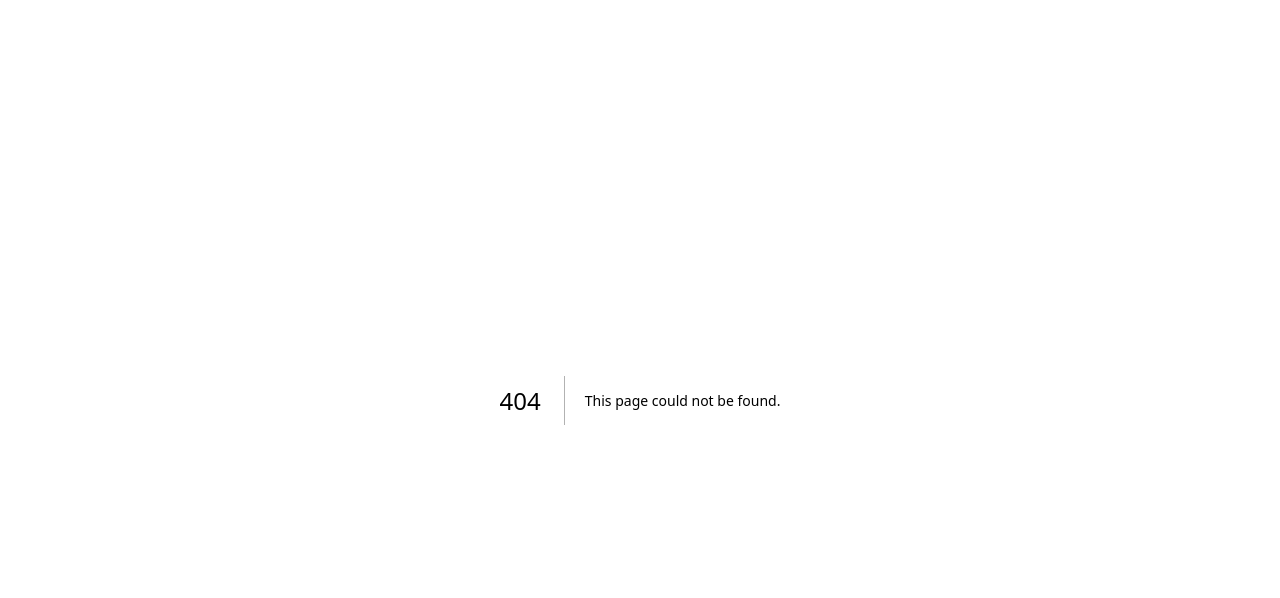
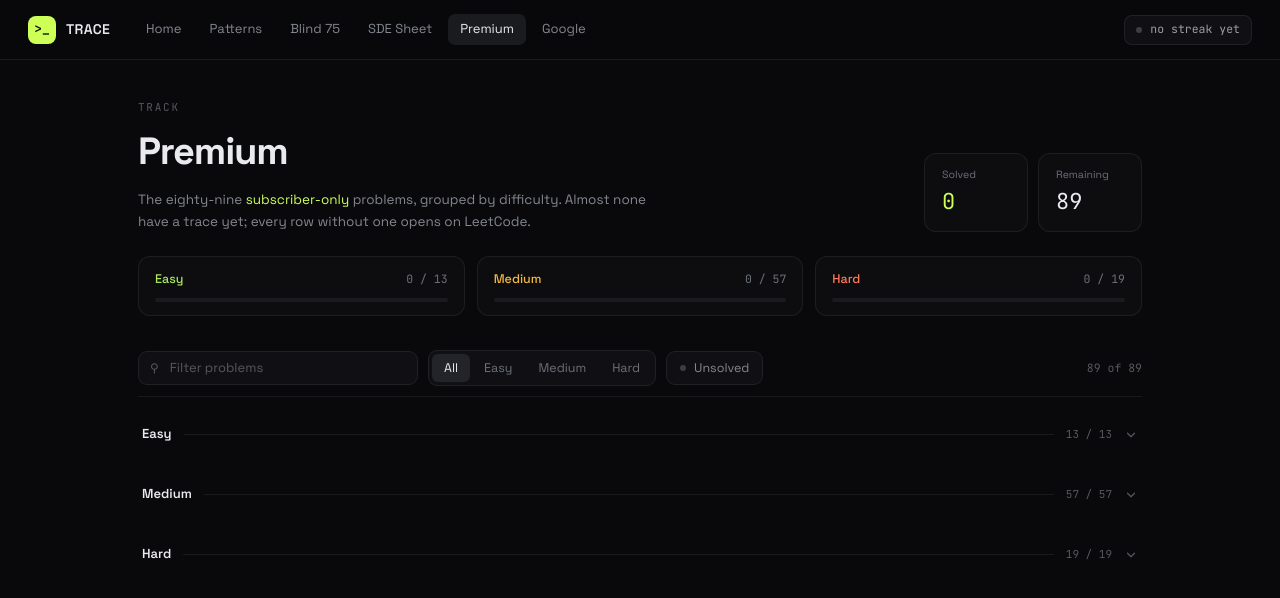
Before and after one commit to DragonUncaged/DSA-Practice, a Next.js app: page /premium in a window 1280 px wide. Before the commit this address had no page. Shown: the top 598 px of the page. Built offline with nearby package versions, Linux system fonts and the light colour scheme.

Commit message:
feat(premium): add a LeetCode Premium track and link unbuilt rows out

```diff
--- /dev/null
+++ b/src/app/premium/page.tsx
@@ -0,0 +1,18 @@
+import type { Metadata } from 'next'
+import { Sheet } from '@/components/Sheet'
+import { TopNav } from '@/components/TopNav'
+
+export const metadata: Metadata = {
+  title: 'Premium · TRACE',
+  description:
+    'The eighty-nine LeetCode Premium problems, grouped by difficulty, with a trace on every row that has one.',
+}
+
+export default function Page() {
+  return (
+    <>
+      <TopNav />
+      <Sheet track="premium" />
+    </>
+  )
+}
--- a/src/components/Sheet.module.scss
+++ b/src/components/Sheet.module.scss
@@ -334,9 +334,14 @@
     background: $ink-800;
   }
 
+  /* not built here yet — dimmed, but it still opens the problem on LeetCode */
   &.soon {
     opacity: 0.72;
-    cursor: default;
+  }
+
+  &.soon:hover {
+    opacity: 0.9;
+    border-color: $hair-strong;
   }
 }
 
--- a/src/components/Sheet.tsx
+++ b/src/components/Sheet.tsx
@@ -6,6 +6,7 @@ import { useAssisted, useProgress } from '@/lib/store'
 import type { Difficulty } from '@/lib/types'
 import { SHEET_GROUPS, type SheetEntry } from '@/problems'
 import { COMPANY_GROUPS, COMPANY_TITLES } from '@/problems/companies'
+import { PREMIUM_GROUPS } from '@/problems/premium'
 import { SDE_GROUPS } from '@/problems/sde'
 import s from './Sheet.module.scss'
 
@@ -16,7 +17,7 @@ const DIFF_COLOR: Record<Difficulty, string> = {
   Hard: '#FF7A59',
 }
 
-export type TrackId = 'blind75' | 'sde' | 'google'
+export type TrackId = 'blind75' | 'sde' | 'google' | 'premium'
 
 /**
  * Track definitions live here, on the client side of the boundary, so pages
@@ -55,7 +56,24 @@ const TRACKS: Record<
     ),
     groups: COMPANY_GROUPS.google,
   },
+  premium: {
+    title: 'Premium',
+    blurb: (
+      <>
+        The eighty-nine <span className={s.hl}>subscriber-only</span> problems, grouped by
+        difficulty. Almost none have a trace yet; every row without one opens on LeetCode.
+      </>
+    ),
+    groups: PREMIUM_GROUPS,
+  },
 }
+
+/**
+ * Where an unbuilt row sends you. `slug` is already the slugified title, so the
+ * fallback lands on LeetCode for most rows and misses for the few we spell
+ * differently - still better than the dead row it replaces.
+ */
+const leetcodeUrl = (e: SheetEntry) => e.leetcode ?? `https://leetcode.com/problems/${e.slug}/`
 
 /** A row is keyed by its trace id when one exists, so progress survives authoring. */
 const keyOf = (e: SheetEntry) => e.problemId ?? e.slug
@@ -251,7 +269,9 @@ export function Sheet({ track = 'blind75' }: { track?: TrackId }) {
                   <span className={`${s.diffLabel} ${s[e.difficulty.toLowerCase()]}`}>
                     {e.difficulty}
                   </span>
-                  <span className={`${s.arrow} ${live ? '' : s.off}`}>&rarr;</span>
+                  <span className={`${s.arrow} ${live ? '' : s.off}`}>
+                    {live ? <>&rarr;</> : <>&#8599;</>}
+                  </span>
                 </>
               )
 
@@ -260,9 +280,16 @@ export function Sheet({ track = 'blind75' }: { track?: TrackId }) {
                   {inner}
                 </Link>
               ) : (
-                <div key={e.slug} className={`${s.row} ${s.soon}`} title="Not built yet">
+                <a
+                  key={e.slug}
+                  href={leetcodeUrl(e)}
+                  target="_blank"
+                  rel="noopener noreferrer"
+                  title="Not built yet, opens on LeetCode"
+                  className={`${s.row} ${s.soon}`}
+                >
                   {inner}
-                </div>
+                </a>
               )
               })}
           </section>
--- a/src/components/TopNav.tsx
+++ b/src/components/TopNav.tsx
@@ -32,6 +32,9 @@ export function TopNav() {
         <Link href="/sde" className={`${s.link} ${path.startsWith('/sde') ? s.on : ''}`}>
           SDE Sheet
         </Link>
+        <Link href="/premium" className={`${s.link} ${path.startsWith('/premium') ? s.on : ''}`}>
+          Premium
+        </Link>
         <Link
           href="/company/google"
           className={`${s.link} ${path.startsWith('/company') ? s.on : ''}`}
--- a/src/problems/index.ts
+++ b/src/problems/index.ts
@@ -179,6 +179,11 @@ export interface SheetEntry {
   /** Set when a trace exists; otherwise the row shows as not yet authored. */
   problemId?: string
   slug: string
+  /**
+   * Where an unbuilt row sends you. Tracks that know the real LeetCode slug
+   * set it; the rest fall back to the slugified title, which is best-effort.
+   */
+  leetcode?: string
 }
 
 const slugify = (s: string) =>
--- /dev/null
+++ b/src/problems/premium.ts
@@ -0,0 +1,137 @@
+import type { Difficulty } from '@/lib/types'
+import { PROBLEMS, type SheetEntry } from './index'
+
+/**
+ * LeetCode Premium - the 89 subscriber-only problems, taken from the folder
+ * names and README headers of
+ * github.com/AkashSingh3031/Complete-LeetCode-Premium-Problems.
+ *
+ * The source carries no structure beyond the problem number, so rows are
+ * grouped by difficulty. Rows carry no trace id: one lights up when its
+ * slugified title matches a problem we have already traced, and every other
+ * row links out to its LeetCode page.
+ */
+
+/** Title, difficulty, and the LeetCode slug the row links out to. */
+type Row = [string, Difficulty, string]
+
+/** In problem-number order; the groups below re-sort them by difficulty. */
+const PREMIUM: Row[] = [
+  ['Binary Tree Upside Down', 'Medium', 'binary-tree-upside-down'],
+  ['Read N Characters Given Read4', 'Easy', 'read-n-characters-given-read4'],
+  ['Read N Characters Given read4 II - Call Multiple Times', 'Hard', 'read-n-characters-given-read4-ii-call-multiple-times'],
+  ['Longest Substring with At Most Two Distinct Characters', 'Medium', 'longest-substring-with-at-most-two-distinct-characters'],
+  ['One Edit Distance', 'Medium', 'one-edit-distance'],
+  ['Missing Ranges', 'Easy', 'missing-ranges'],
+  ['Two Sum III - Data structure design', 'Easy', 'two-sum-iii-data-structure-design'],
+  ['Reverse Words in a String II', 'Medium', 'reverse-words-in-a-string-ii'],
+  ['Shortest Word Distance', 'Easy', 'shortest-word-distance'],
+  ['Shortest Word Distance II', 'Medium', 'shortest-word-distance-ii'],
+  ['Shortest Word Distance III', 'Medium', 'shortest-word-distance-iii'],
+  ['Strobogrammatic Number', 'Easy', 'strobogrammatic-number'],
+  ['Strobogrammatic Number II', 'Medium', 'strobogrammatic-number-ii'],
+  ['Strobogrammatic Number III', 'Hard', 'strobogrammatic-number-iii'],
+  ['Group Shifted Strings', 'Medium', 'group-shifted-strings'],
+  ['Count Univalue Subtrees', 'Medium', 'count-univalue-subtrees'],
+  ['Flatten 2D Vector', 'Medium', 'flatten-2d-vector'],
+  ['Meeting Rooms', 'Easy', 'meeting-rooms'],
+  ['Meeting Rooms II', 'Medium', 'meeting-rooms-ii'],
+  ['Factor Combinations', 'Medium', 'factor-combinations'],
+  ['Verify Preorder Sequence in Binary Search Tree', 'Medium', 'verify-preorder-sequence-in-binary-search-tree'],
+  ['Paint House', 'Medium', 'paint-house'],
+  ['3Sum Smaller', 'Medium', '3sum-smaller'],
+  ['Graph Valid Tree', 'Medium', 'graph-valid-tree'],
+  ['Paint House II', 'Hard', 'paint-house-ii'],
+  ['Palindrome Permutation', 'Easy', 'palindrome-permutation'],
+  ['Palindrome Permutation II', 'Medium', 'palindrome-permutation-ii'],
+  ['Alien Dictionary', 'Hard', 'alien-dictionary'],
+  ['Closest Binary Search Tree Value', 'Easy', 'closest-binary-search-tree-value'],
+  ['Encode and Decode Strings', 'Medium', 'encode-and-decode-strings'],
+  ['Closest Binary Search Tree Value II', 'Hard', 'closest-binary-search-tree-value-ii'],
+  ['Paint Fence', 'Medium', 'paint-fence'],
+  ['Find the Celebrity', 'Medium', 'find-the-celebrity'],
+  ['Wiggle Sort', 'Medium', 'wiggle-sort'],
+  ['Zigzag Iterator', 'Medium', 'zigzag-iterator'],
+  ['Inorder Successor in BST', 'Medium', 'inorder-successor-in-bst'],
+  ['Walls and Gates', 'Medium', 'walls-and-gates'],
+  ['Unique Word Abbreviation', 'Medium', 'unique-word-abbreviation'],
+  ['Word Pattern II', 'Medium', 'word-pattern-ii'],
+  ['Flip Game', 'Easy', 'flip-game'],
+  ['Flip Game II', 'Medium', 'flip-game-ii'],
+  ['Best Meeting Point', 'Hard', 'best-meeting-point'],
+  ['Binary Tree Longest Consecutive Sequence', 'Medium', 'binary-tree-longest-consecutive-sequence'],
+  ['Smallest Rectangle Enclosing Black Pixels', 'Hard', 'smallest-rectangle-enclosing-black-pixels'],
+  ['Number of Islands II', 'Hard', 'number-of-islands-ii'],
+  ['Range Sum Query 2D - Mutable', 'Hard', 'range-sum-query-2d-mutable'],
+  ['Sparse Matrix Multiplication', 'Medium', 'sparse-matrix-multiplication'],
+  ['Binary Tree Vertical Order Traversal', 'Medium', 'binary-tree-vertical-order-traversal'],
+  ['Shortest Distance from All Buildings', 'Hard', 'shortest-distance-from-all-buildings'],
+  ['Generalized Abbreviation', 'Medium', 'generalized-abbreviation'],
+  ['Number of Connected Components in an Undirected Graph', 'Medium', 'number-of-connected-components-in-an-undirected-graph'],
+  ['Maximum Size Subarray Sum Equals k', 'Medium', 'maximum-size-subarray-sum-equals-k'],
+  ['Largest BST Subtree', 'Medium', 'largest-bst-subtree'],
+  ['Nested List Weight Sum', 'Medium', 'nested-list-weight-sum'],
+  ['Longest Substring with At Most K Distinct Characters', 'Medium', 'longest-substring-with-at-most-k-distinct-characters'],
+  ['Moving Average from Data Stream', 'Easy', 'moving-average-from-data-stream'],
+  ['Design Tic-Tac-Toe', 'Medium', 'design-tic-tac-toe'],
+  ['Android Unlock Patterns', 'Medium', 'android-unlock-patterns'],
+  ['Design Snake Game', 'Medium', 'design-snake-game'],
+  ['Line Reflection', 'Medium', 'line-reflection'],
+  ['Rearrange String k Distance Apart', 'Hard', 'rearrange-string-k-distance-apart'],
+  ['Logger Rate Limiter', 'Easy', 'logger-rate-limiter'],
+  ['Sort Transformed Array', 'Medium', 'sort-transformed-array'],
+  ['Bomb Enemy', 'Medium', 'bomb-enemy'],
+  ['Design Hit Counter', 'Medium', 'design-hit-counter'],
+  ['Nested List Weight Sum II', 'Medium', 'nested-list-weight-sum-ii'],
+  ['Find Leaves of Binary Tree', 'Medium', 'find-leaves-of-binary-tree'],
+  ['Plus One Linked List', 'Medium', 'plus-one-linked-list'],
+  ['Range Addition', 'Medium', 'range-addition'],
+  ['Design Phone Directory', 'Medium', 'design-phone-directory'],
+  ['Valid Word Abbreviation', 'Easy', 'valid-word-abbreviation'],
+  ['Minimum Unique Word Abbreviation', 'Hard', 'minimum-unique-word-abbreviation'],
+  ['Sentence Screen Fitting', 'Medium', 'sentence-screen-fitting'],
+  ['Valid Word Square', 'Easy', 'valid-word-square'],
+  ['Word Squares', 'Hard', 'word-squares'],
+  ['Convert Binary Search Tree to Sorted Doubly Linked List', 'Medium', 'convert-binary-search-tree-to-sorted-doubly-linked-list'],
+  ['Serialize and Deserialize N-ary Tree', 'Hard', 'serialize-and-deserialize-n-ary-tree'],
+  ['Encode N-ary Tree to Binary Tree', 'Hard', 'encode-n-ary-tree-to-binary-tree'],
+  ['Ternary Expression Parser', 'Medium', 'ternary-expression-parser'],
+  ['Sequence Reconstruction', 'Medium', 'sequence-reconstruction'],
+  ['Optimal Account Balancing', 'Hard', 'optimal-account-balancing'],
+  ['Convex Polygon', 'Medium', 'convex-polygon'],
+  ['Encode String with Shortest Length', 'Hard', 'encode-string-with-shortest-length'],
+  ['Find Permutation', 'Medium', 'find-permutation'],
+  ['Max Consecutive Ones II', 'Medium', 'max-consecutive-ones-ii'],
+  ['Robot Room Cleaner', 'Hard', 'robot-room-cleaner'],
+  ['The Maze', 'Medium', 'the-maze'],
+  ['The Maze III', 'Hard', 'the-maze-iii'],
+  ['The Maze II', 'Medium', 'the-maze-ii'],
+]
+
+const slugify = (s: string) =>
+  s
+    .toLowerCase()
+    .replace(/[^a-z0-9]+/g, '-')
+    .replace(/^-|-$/g, '')
+
+const DIFFS: Difficulty[] = ['Easy', 'Medium', 'Hard']
+
+/** Easy, Medium, Hard - the only grouping the source supports. */
+export const PREMIUM_GROUPS: { name: string; items: SheetEntry[] }[] = DIFFS.map((name) => ({
+  name,
+  items: PREMIUM.filter(([, d]) => d === name).map(([title, difficulty, leetcodeSlug]) => {
+    const slug = slugify(title)
+    return {
+      title,
+      group: name,
+      difficulty,
+      slug,
+      problemId: PROBLEMS.find((p) => p.id === slug)?.id,
+      leetcode: `https://leetcode.com/problems/${leetcodeSlug}/`,
+    }
+  }),
+}))
+
+export const PREMIUM_ENTRIES: SheetEntry[] = PREMIUM_GROUPS.flatMap((g) => g.items)
+export const PREMIUM_TOTAL = PREMIUM_ENTRIES.length
+export const PREMIUM_TRACED = PREMIUM_ENTRIES.filter((e) => e.problemId).length
```
Also changed, not shown: 1 other file (tests, documents, lock files or other folders).
